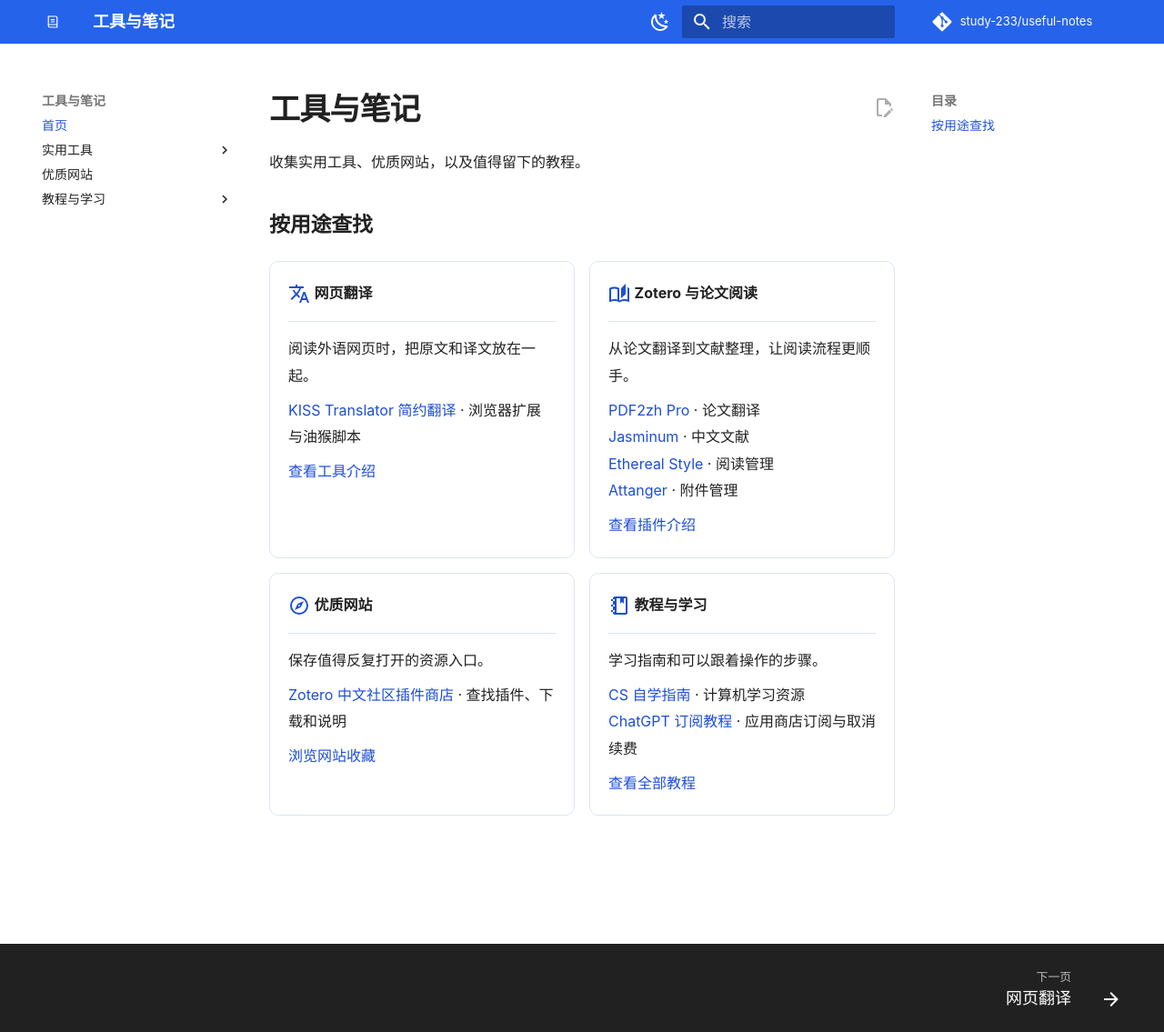
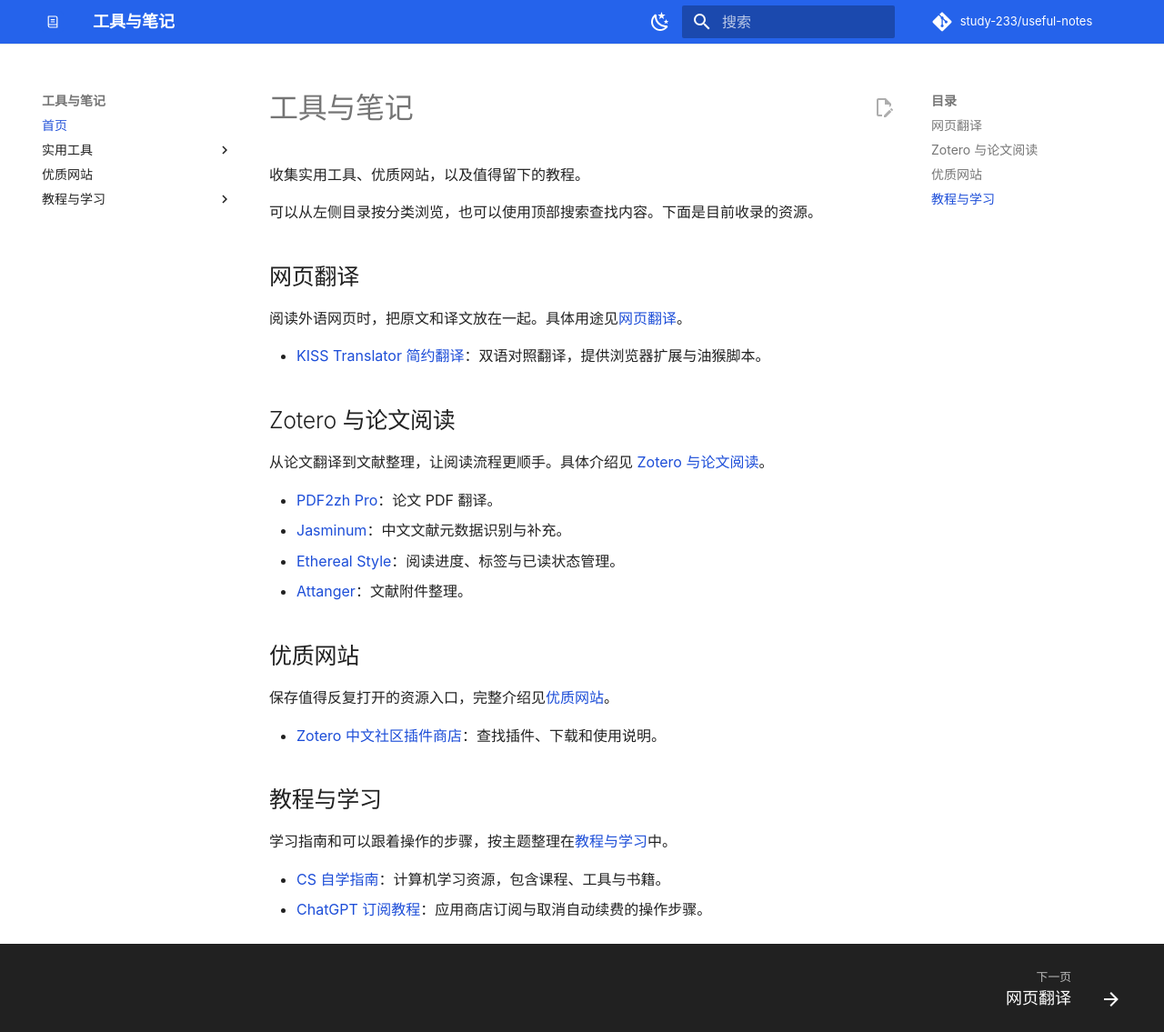
Before and after one commit to study-233/useful-notes, an MkDocs documentation site: the page built from docs/index.md, in a window 1280 px wide and 1135 px high. Shown: the whole window at 91% size. Built offline with MkDocs 1.6.1 and Material for MkDocs 9.7.7, drawn with Linux system fonts in a browser that asks for light colours; comment, search, counter and statistics services are not loaded.

Commit message:
Replace resource cards with document-style pages

```diff
--- a/docs/assets/stylesheets/extra.css
+++ b/docs/assets/stylesheets/extra.css
@@ -8,8 +8,6 @@
   --md-accent-fg-color: #1d4ed8;
   --md-typeset-a-color: #1d4ed8;
   --md-default-bg-color: #fff;
-  --resource-border: #dce4f0;
-  --resource-hover: #f5f8ff;
 }
 
 [data-md-color-scheme="slate"] {
@@ -17,46 +15,15 @@
   --md-accent-fg-color: #93b4ff;
   --md-typeset-a-color: #9dbbff;
   --md-default-bg-color: #161c28;
-  --resource-border: #354158;
-  --resource-hover: #1d2739;
 }
 
 .md-grid { max-width: 61rem; }
 .md-header { box-shadow: 0 1px 0 rgb(0 0 0 / 8%); }
-.md-typeset { font-size: .8rem; line-height: 1.85; }
+.md-typeset { font-size: .8rem; line-height: 1.6; }
 .md-nav { font-size: .7rem; }
 .md-nav__link--active { color: var(--md-typeset-a-color); }
-.md-typeset h1 { margin-bottom: .65em; font-size: 1.7rem; font-weight: 700; letter-spacing: -.025em; color: var(--md-default-fg-color); }
-.md-typeset h2 { font-size: 1.15rem; font-weight: 650; }
-.md-typeset h3 { font-size: .9rem; font-weight: 650; }
-.md-typeset .grid { grid-gap: .8rem; margin-top: 1.2rem; }
-.md-typeset .grid.cards > ul > li {
-  padding: 1rem;
-  border: 1px solid var(--resource-border);
-  border-radius: .5rem;
-  box-shadow: none;
-  transition: border-color .15s, background-color .15s;
-}
-.md-typeset .grid.cards > ul > li:hover {
-  border-color: var(--md-accent-fg-color);
-  background: var(--resource-hover);
-  box-shadow: none;
-}
-.md-typeset .grid.cards > ul > li > hr { margin: .75rem 0; border-color: var(--resource-border); }
-.md-typeset .grid.cards .twemoji { color: var(--md-accent-fg-color); }
-.md-typeset .grid.cards .card-note { color: var(--md-default-fg-color--light); font-size: .7rem; }
 .md-typeset a { text-underline-offset: .2em; }
 .md-typeset a:focus-visible { outline: 2px solid var(--md-accent-fg-color); outline-offset: 4px; border-radius: 2px; }
 .md-typeset code { font-size: .85em; }
 .md-typeset table:not([class]) { font-size: .75rem; }
 .md-footer-meta { display: none; }
-
-@media (max-width: 600px) {
-  .md-typeset h1 { font-size: 1.4rem; }
-  .md-typeset .grid { grid-template-columns: minmax(0, 1fr); }
-  .md-typeset .grid.cards > ul > li { padding: .9rem; }
-}
-
-@media (prefers-reduced-motion: reduce) {
-  .md-typeset .grid.cards > ul > li { transition: none; }
-}
--- a/docs/index.md
+++ b/docs/index.md
@@ -7,52 +7,32 @@ description: 实用工具、优质网站与教程，按用途整理，随用随
 
 收集实用工具、优质网站，以及值得留下的教程。
 
-## 按用途查找
+可以从左侧目录按分类浏览，也可以使用顶部搜索查找内容。下面是目前收录的资源。
 
-<div class="grid cards" markdown>
+## 网页翻译
 
--   :material-translate:{ .lg .middle } **网页翻译**
+阅读外语网页时，把原文和译文放在一起。具体用途见[网页翻译](tools/translation.md)。
 
-    ---
+- [KISS Translator 简约翻译](https://github.com/fishjar/kiss-translator)：双语对照翻译，提供浏览器扩展与油猴脚本。
 
-    阅读外语网页时，把原文和译文放在一起。
+## Zotero 与论文阅读
 
-    [KISS Translator 简约翻译](https://github.com/fishjar/kiss-translator) · 浏览器扩展与油猴脚本
+从论文翻译到文献整理，让阅读流程更顺手。具体介绍见 [Zotero 与论文阅读](tools/zotero.md)。
 
-    [查看工具介绍](tools/translation.md)
+- [PDF2zh Pro](https://github.com/study-233/zotero-pdf2zh-pro)：论文 PDF 翻译。
+- [Jasminum](https://github.com/l0o0/jasminum)：中文文献元数据识别与补充。
+- [Ethereal Style](https://github.com/MuiseDestiny/zotero-style)：阅读进度、标签与已读状态管理。
+- [Attanger](https://github.com/MuiseDestiny/zotero-attanger)：文献附件整理。
 
--   :material-book-open-page-variant-outline:{ .lg .middle } **Zotero 与论文阅读**
+## 优质网站
 
-    ---
+保存值得反复打开的资源入口，完整介绍见[优质网站](websites.md)。
 
-    从论文翻译到文献整理，让阅读流程更顺手。
+- [Zotero 中文社区插件商店](https://zotero-chinese.com/plugins/#tags=favorite)：查找插件、下载和使用说明。
 
-    [PDF2zh Pro](https://github.com/study-233/zotero-pdf2zh-pro) · 论文翻译<br>
-    [Jasminum](https://github.com/l0o0/jasminum) · 中文文献<br>
-    [Ethereal Style](https://github.com/MuiseDestiny/zotero-style) · 阅读管理<br>
-    [Attanger](https://github.com/MuiseDestiny/zotero-attanger) · 附件管理
+## 教程与学习
 
-    [查看插件介绍](tools/zotero.md)
+学习指南和可以跟着操作的步骤，按主题整理在[教程与学习](tutorials/index.md)中。
 
--   :material-compass-outline:{ .lg .middle } **优质网站**
-
-    ---
-
-    保存值得反复打开的资源入口。
-
-    [Zotero 中文社区插件商店](https://zotero-chinese.com/plugins/#tags=favorite) · 查找插件、下载和说明
-
-    [浏览网站收藏](websites.md)
-
--   :material-notebook-outline:{ .lg .middle } **教程与学习**
-
-    ---
-
-    学习指南和可以跟着操作的步骤。
-
-    [CS 自学指南](https://csdiy.wiki/) · 计算机学习资源<br>
-    [ChatGPT 订阅教程](tutorials/chatgpt-subscription.md) · 应用商店订阅与取消续费
-
-    [查看全部教程](tutorials/index.md)
-
-</div>
+- [CS 自学指南](https://csdiy.wiki/)：计算机学习资源，包含课程、工具与书籍。
+- [ChatGPT 订阅教程](tutorials/chatgpt-subscription.md)：应用商店订阅与取消自动续费的操作步骤。
```
Also changed, not shown: README.md (+16 -4 lines), docs/tools/translation.md (+4 -11 lines), docs/tools/zotero.md (+13 -29 lines), docs/tutorials/index.md (+6 -18 lines), docs/websites.md (+3 -9 lines), templates/resource-card.md (deleted, +0 -12 lines), templates/resource.md (added, +9 -0 lines).
